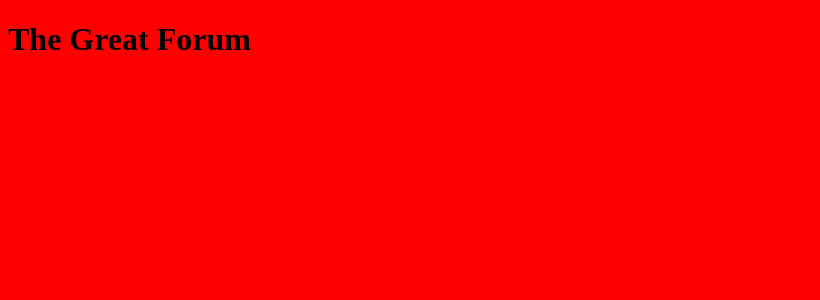
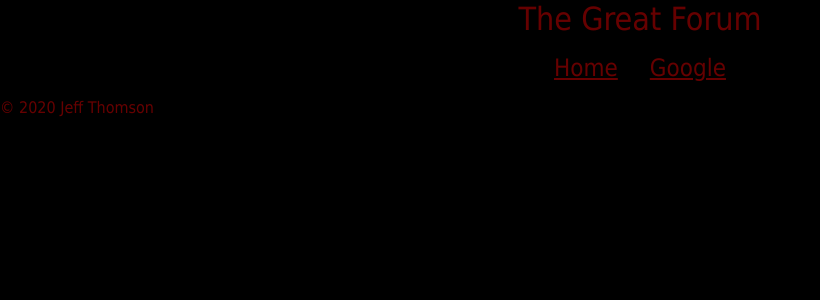
Before and after one commit to Kyriau/cosc360-website-project, a PHP site: page /html/homepage.html in a window 1280 px wide. Shown: the top 300 px of the page, without its empty margins (0-820 px from the left). Run offline with PHP 8.4, Linux system fonts and the light colour scheme.

Commit message:
added some styling for page layout

```diff
--- /dev/null
+++ b/src/css/reset.css
@@ -0,0 +1,10 @@
+html, body, div, span, h1, h2, h3, h4, h5, h6, p,
+a, img, strong, b, u, i, ol, ul, li, form, table,
+tr, th, td, footer, header, nav {
+	margin: 0;
+	padding: 0;
+	border: 0;
+	font-size: 100%;
+	font: inherit;
+	vertical-align: baseline;
+}
--- a/src/css/style.css
+++ b/src/css/style.css
@@ -1,3 +1,44 @@
 body {
-	background-color: red;
+	background-color: #000000;
+	color: #660000;
+	font-family: Tahoma;
+	display: flex;
+	flex-direction: column;
 }
+
+header {
+
+}
+
+footer {
+
+}
+
+nav {
+	display: flex;
+	flex-direction: row;
+	justify-content: center;
+}
+
+nav a {
+	margin: 0.5em;
+	padding: 0.5em;
+}
+
+a {
+	color: #660000;
+}
+
+a:hover, a:visited {
+	color: #330000;
+}
+
+h1 {
+	text-align: center;
+	font-size: 2em;
+}
+
+h3 {
+	text-align: center;
+	font-size: 1.5em;
+}
--- a/src/html/homepage.html
+++ b/src/html/homepage.html
@@ -1,15 +1,21 @@
 <!DOCTYPE html>
 <html lang=en>
 	<head>
-		<title>Kyriau's Forum Website</title>
+		<title>A Forum Website</title>
 		<base href="../">
+		<link rel="stylesheet" type="text/css" href="css/reset.css">
 		<link rel="stylesheet" type="text/css" href="css/style.css">
 	</head>
 	<body>
 		<header>
 			<h1>The Great Forum</h1>
+			<nav>
+				<a href="html/homepage.html"><h3>Home</h3></a>
+				<a href="https://www.google.com"><h3>Google</h3></a>
+			</nav>
 		</header>
-		<nav>
-		</nav>
+		<footer>
+			&copy; 2020 Jeff Thomson
+		</footer>
 	</body>
 </html>
```
